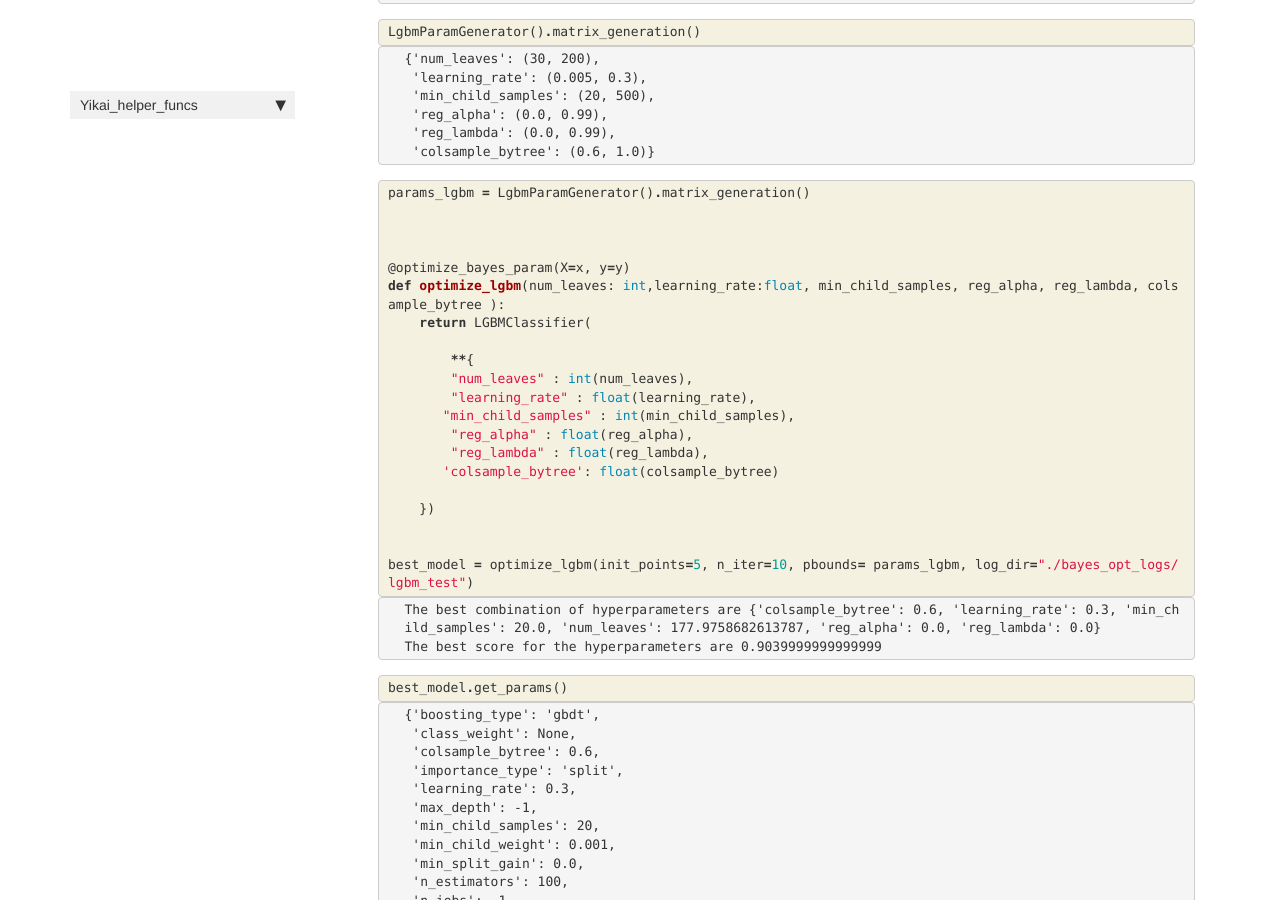
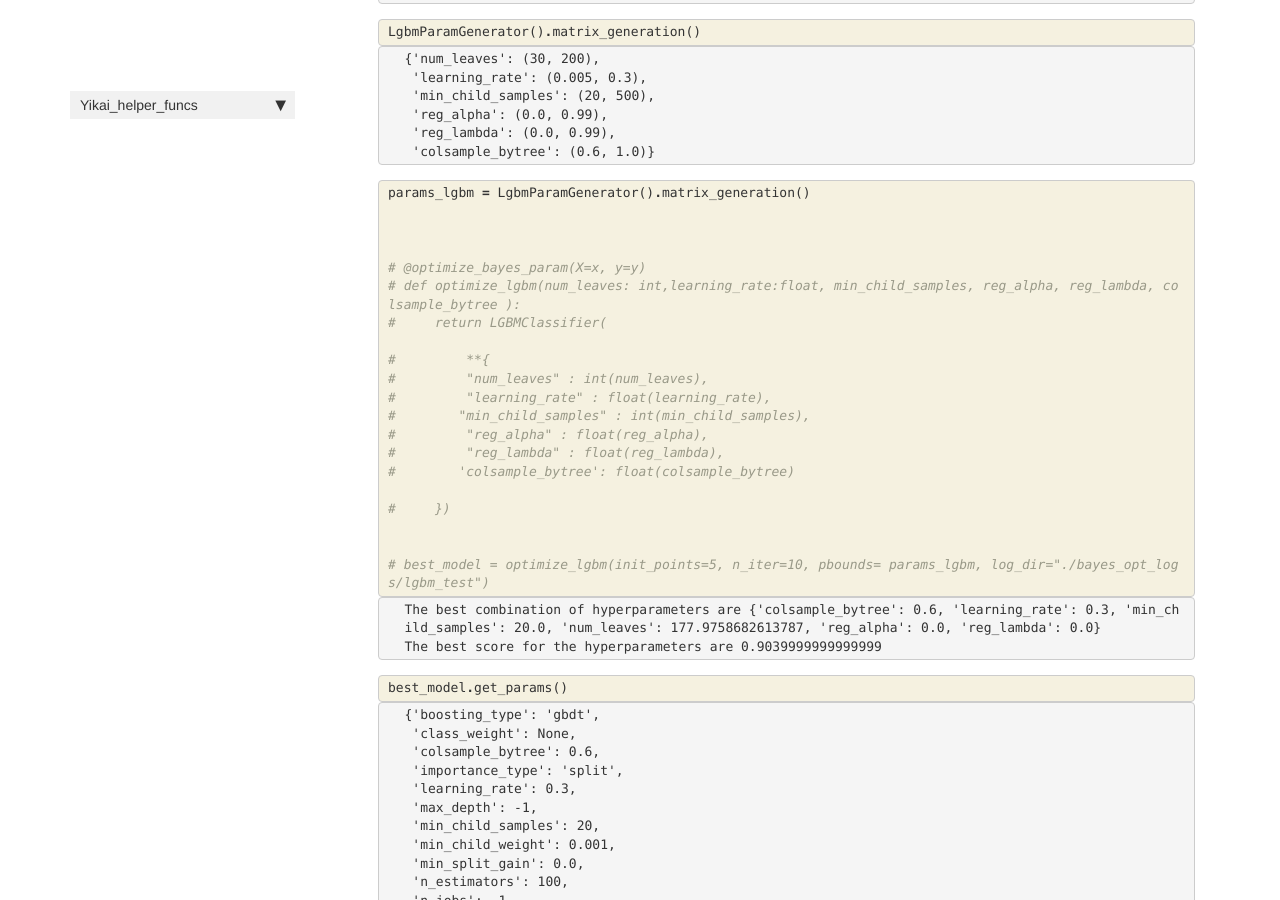
Before and after one commit to DavidykZhao/Yikai_helper_funcs, a Jekyll site: the page built from docs/param_finetune.html, in a window 1280 px wide and 900 px high, scrolled down 2735 px. Built offline with Jekyll 4.4.1, drawn with Linux system fonts in a browser that asks for light colours; nearby versions of some CDN libraries; comment, search, counter and statistics services are not loaded.

Commit message:
fix lgbm

```diff
--- a/docs/param_finetune.html
+++ b/docs/param_finetune.html
@@ -582,22 +582,22 @@
 
 
 
-<span class="nd">@optimize_bayes_param</span><span class="p">(</span><span class="n">X</span><span class="o">=</span><span class="n">x</span><span class="p">,</span> <span class="n">y</span><span class="o">=</span><span class="n">y</span><span class="p">)</span>
-<span class="k">def</span> <span class="nf">optimize_lgbm</span><span class="p">(</span><span class="n">num_leaves</span><span class="p">:</span> <span class="nb">int</span><span class="p">,</span><span class="n">learning_rate</span><span class="p">:</span><span class="nb">float</span><span class="p">,</span> <span class="n">min_child_samples</span><span class="p">,</span> <span class="n">reg_alpha</span><span class="p">,</span> <span class="n">reg_lambda</span><span class="p">,</span> <span class="n">colsample_bytree</span> <span class="p">):</span>
-    <span class="k">return</span> <span class="n">LGBMClassifier</span><span class="p">(</span>
-
-        <span class="o">**</span><span class="p">{</span>
-        <span class="s2">&quot;num_leaves&quot;</span> <span class="p">:</span> <span class="nb">int</span><span class="p">(</span><span class="n">num_leaves</span><span class="p">),</span>
-        <span class="s2">&quot;learning_rate&quot;</span> <span class="p">:</span> <span class="nb">float</span><span class="p">(</span><span class="n">learning_rate</span><span class="p">),</span>
-       <span class="s2">&quot;min_child_samples&quot;</span> <span class="p">:</span> <span class="nb">int</span><span class="p">(</span><span class="n">min_child_samples</span><span class="p">),</span>
-        <span class="s2">&quot;reg_alpha&quot;</span> <span class="p">:</span> <span class="nb">float</span><span class="p">(</span><span class="n">reg_alpha</span><span class="p">),</span>
-        <span class="s2">&quot;reg_lambda&quot;</span> <span class="p">:</span> <span class="nb">float</span><span class="p">(</span><span class="n">reg_lambda</span><span class="p">),</span>
-       <span class="s1">&#39;colsample_bytree&#39;</span><span class="p">:</span> <span class="nb">float</span><span class="p">(</span><span class="n">colsample_bytree</span><span class="p">)</span>
-
-    <span class="p">})</span>
-
-
-<span class="n">best_model</span> <span class="o">=</span> <span class="n">optimize_lgbm</span><span class="p">(</span><span class="n">init_points</span><span class="o">=</span><span class="mi">5</span><span class="p">,</span> <span class="n">n_iter</span><span class="o">=</span><span class="mi">10</span><span class="p">,</span> <span class="n">pbounds</span><span class="o">=</span> <span class="n">params_lgbm</span><span class="p">,</span> <span class="n">log_dir</span><span class="o">=</span><span class="s2">&quot;./bayes_opt_logs/lgbm_test&quot;</span><span class="p">)</span>
+<span class="c1"># @optimize_bayes_param(X=x, y=y)</span>
+<span class="c1"># def optimize_lgbm(num_leaves: int,learning_rate:float, min_child_samples, reg_alpha, reg_lambda, colsample_bytree ):</span>
+<span class="c1">#     return LGBMClassifier(</span>
+
+<span class="c1">#         **{</span>
+<span class="c1">#         &quot;num_leaves&quot; : int(num_leaves),</span>
+<span class="c1">#         &quot;learning_rate&quot; : float(learning_rate),</span>
+<span class="c1">#        &quot;min_child_samples&quot; : int(min_child_samples),</span>
+<span class="c1">#         &quot;reg_alpha&quot; : float(reg_alpha),</span>
+<span class="c1">#         &quot;reg_lambda&quot; : float(reg_lambda),</span>
+<span class="c1">#        &#39;colsample_bytree&#39;: float(colsample_bytree)</span>
+
+<span class="c1">#     })</span>
+
+
+<span class="c1"># best_model = optimize_lgbm(init_points=5, n_iter=10, pbounds= params_lgbm, log_dir=&quot;./bayes_opt_logs/lgbm_test&quot;)</span>
 </pre></div>
 
     </div>
```
Also changed, not shown: 1 other file.
